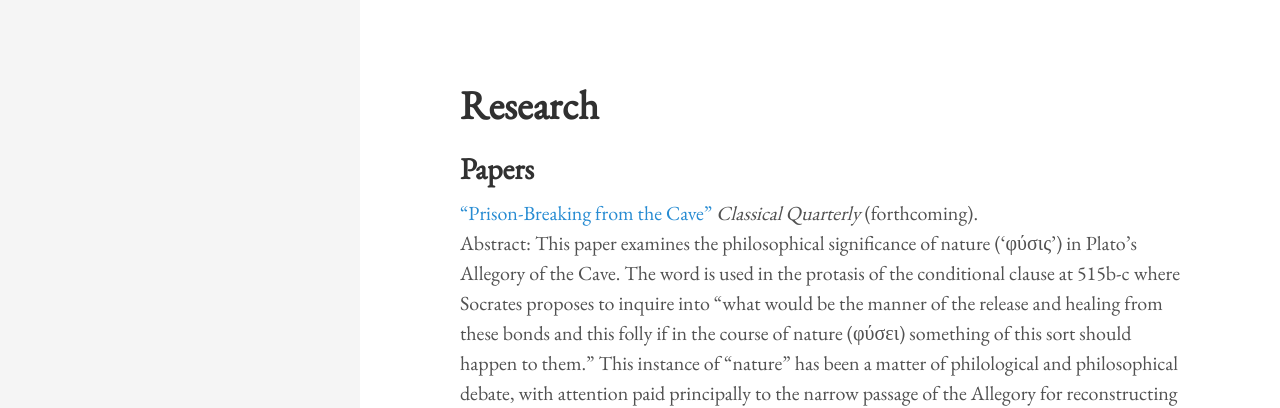
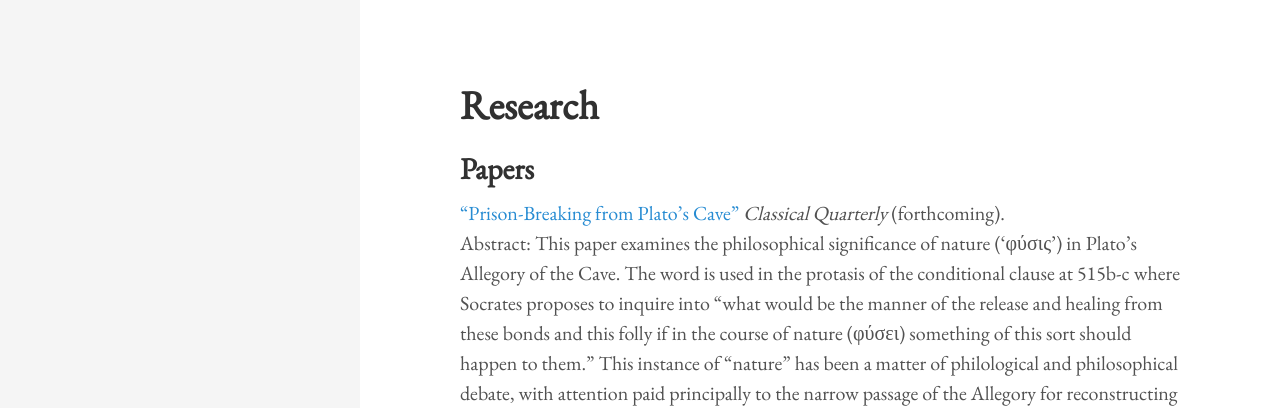
Before and after one commit to bkmcdavid/bkmcdavid.github.io, a Jekyll site: the page built from research.md, in a window 1280 px wide and 900 px high. Shown: the top 408 px of the window. Built offline with Jekyll 4.4.1, drawn with Linux system fonts in a browser that asks for light colours.

Commit message:
Update research.md

```diff
--- a/research.md
+++ b/research.md
@@ -7,7 +7,7 @@ title: Research
 
 ## Papers
 
-<a href="https://bkmcdavid.github.io/pdfs/Prison-BreakingCQ.pdf">"Prison-Breaking from the Cave"</a> <i>Classical Quarterly</i> (forthcoming). <br/>
+<a href="https://bkmcdavid.github.io/pdfs/Prison-BreakingCQ.pdf">"Prison-Breaking from Plato's Cave"</a> <i>Classical Quarterly</i> (forthcoming). <br/>
 Abstract: This paper examines the philosophical significance of nature (‘φύσις’) in Plato’s Allegory of the Cave. The word is used in the protasis of the conditional clause at 515b-c where Socrates proposes to inquire into “what would be the manner of the release and healing from these bonds and this folly if in the course of nature (φύσει) something of this sort should happen to them.” This instance of “nature” has been a matter of philological and philosophical debate, with attention paid principally to the narrow passage of the Allegory for reconstructing Plato’s meaning. This paper wages an argument from the standpoint of the argument of the dialogue as a whole, showing that a particular reading of ‘φύσις’ in the passage coheres with the conception of human nature in the <i>Republic</i>’s moral psychology.
 
 <a href="https://bkmcdavid.github.io/pdfs/APfinal.pdf">"Φύσιs in Plato’s <i>Republic</i>"</a> <i>Ancient Philosophy</i> 44 (2): 1-16 (2024). <br/>
```
